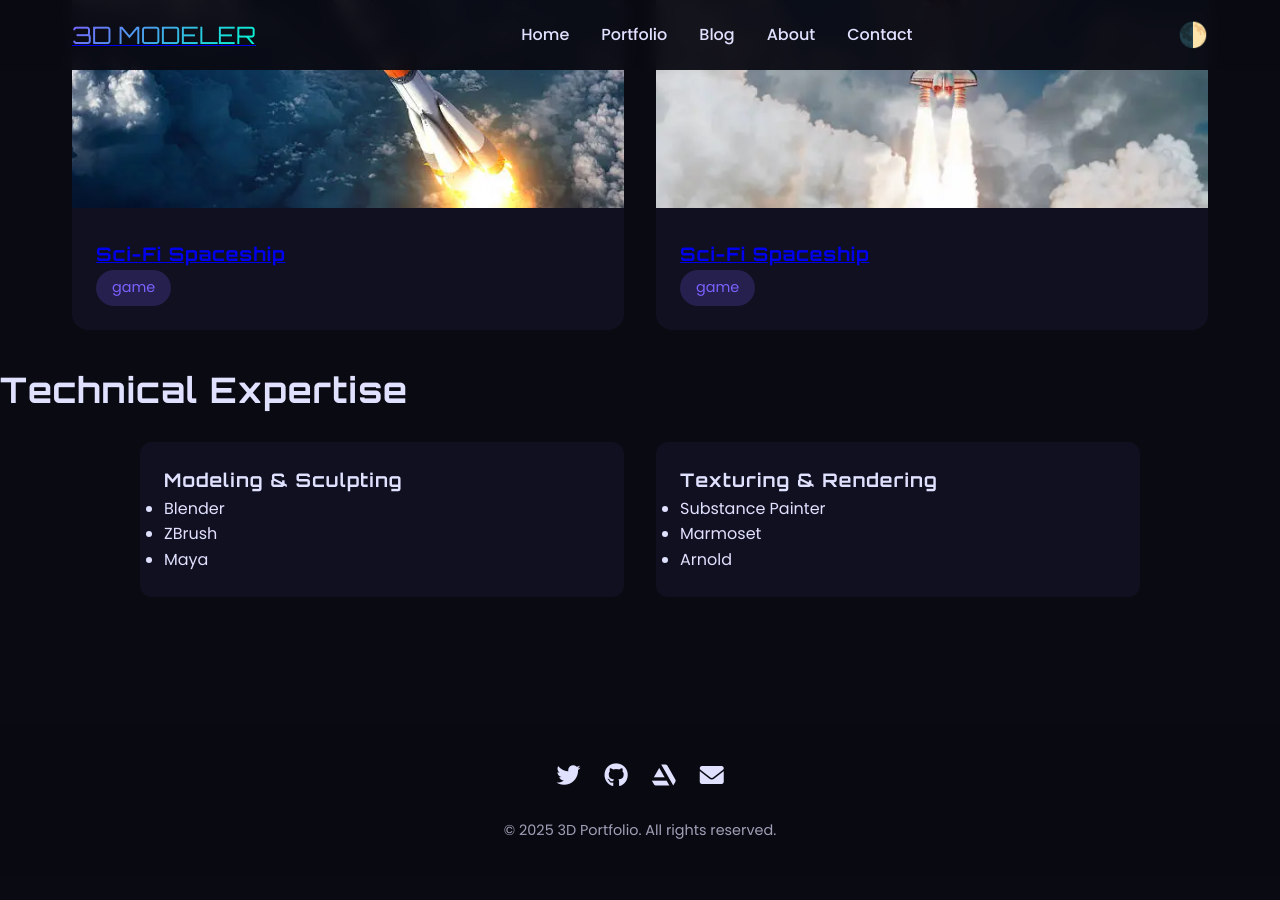
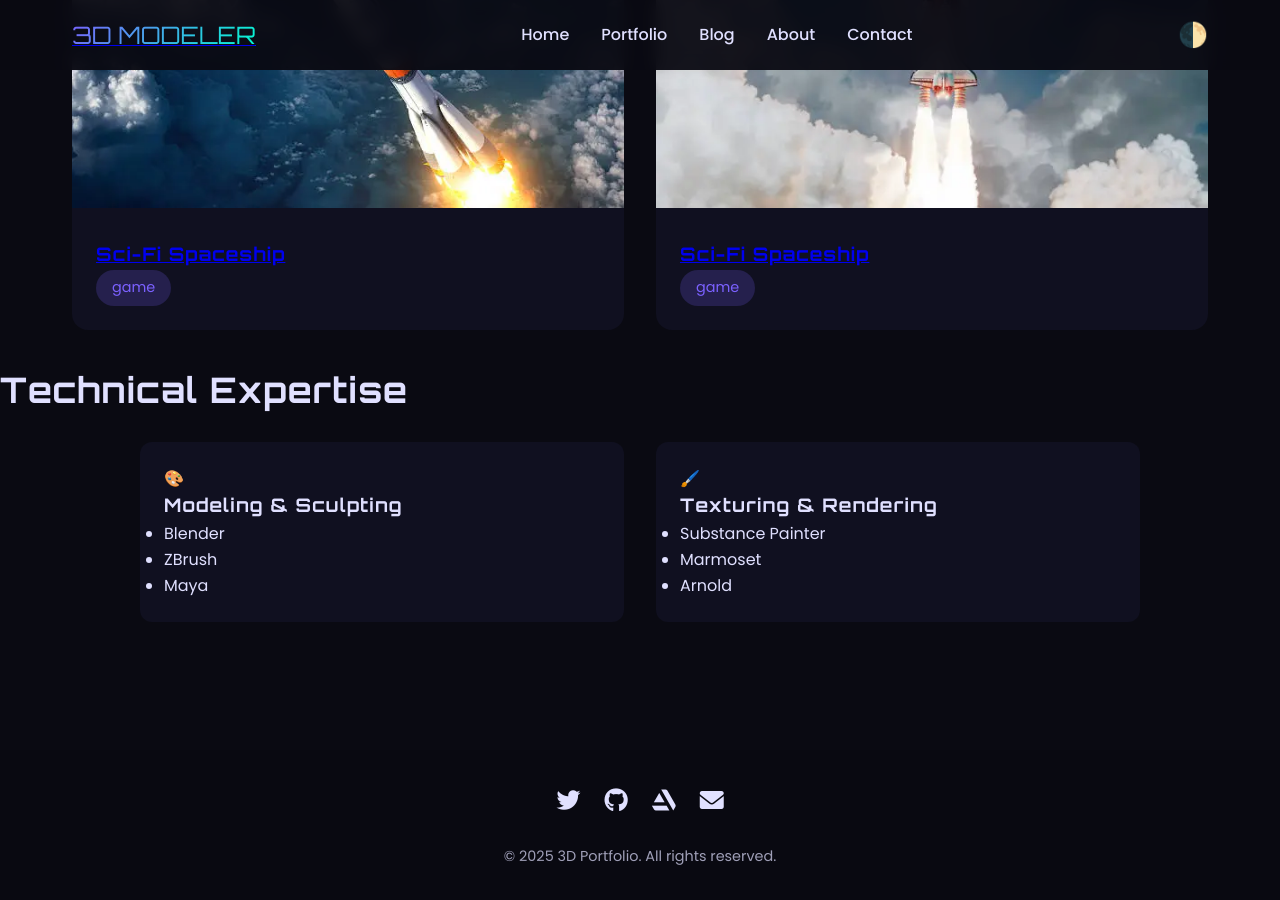
Before and after one commit to FaseehRizwan/portfolio, a Jekyll site: the page built from index.html, in a window 1280 px wide and 900 px high, scrolled down 708 px. Built offline with Jekyll 4.4.1, drawn with Linux system fonts in a browser that asks for light colours; before the commit the page ends 1582 px from its top, so only the background shows below that.

Commit message:
Update index.html

```diff
--- a/index.html
+++ b/index.html
@@ -40,6 +40,7 @@ title: Home
   <h2>Technical Expertise</h2>
   <div class="skills-grid">
     <div class="skill-card">
+      <div class="skill-icon">🎨</div>
       <h3>Modeling & Sculpting</h3>
       <ul>
         <li>Blender</li>
@@ -48,6 +49,7 @@ title: Home
       </ul>
     </div>
     <div class="skill-card">
+      <div class="skill-icon">🖌️</div>
       <h3>Texturing & Rendering</h3>
       <ul>
         <li>Substance Painter</li>
```
Lines whose indentation alone changed are shown as unchanged.
